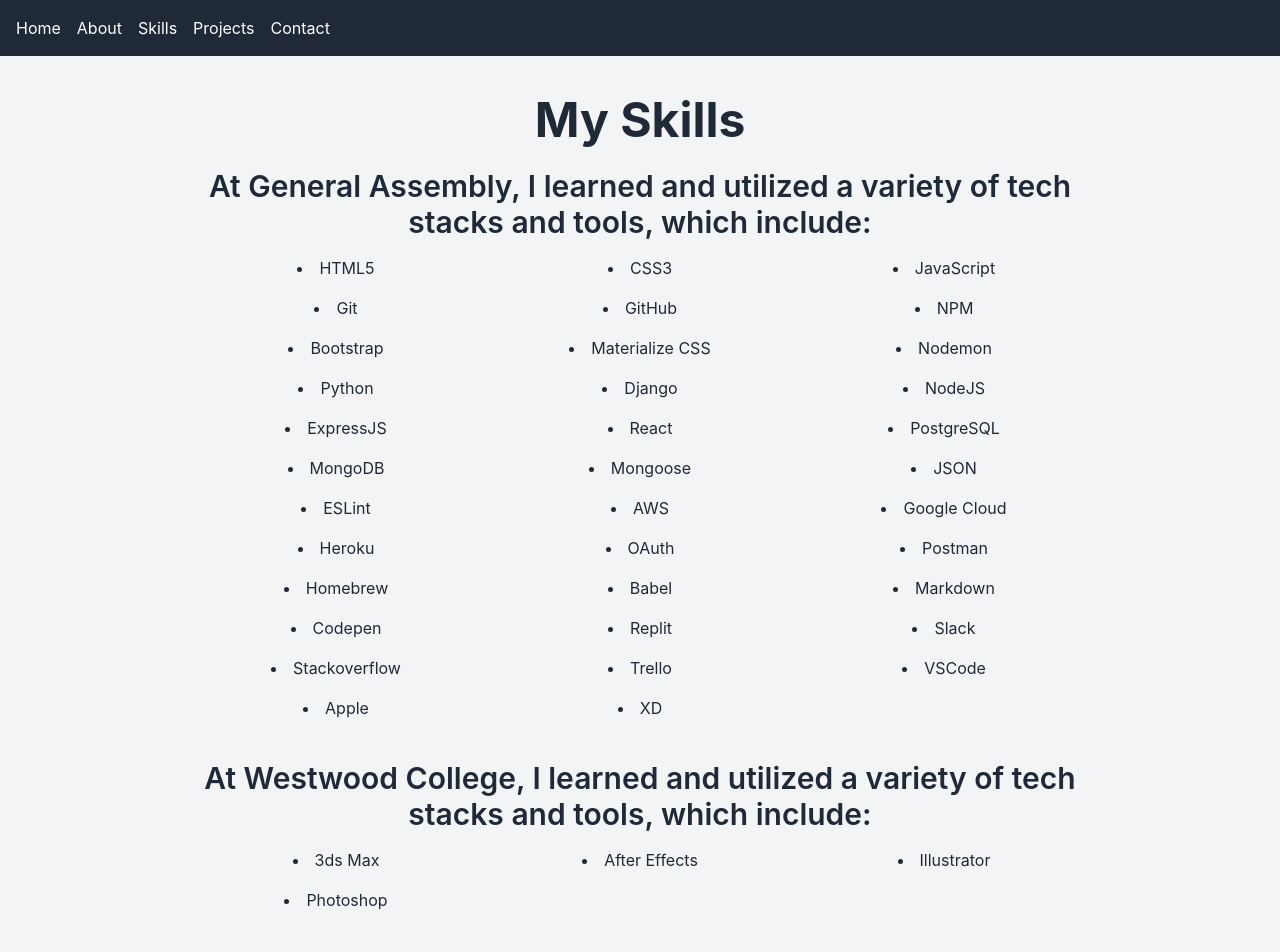
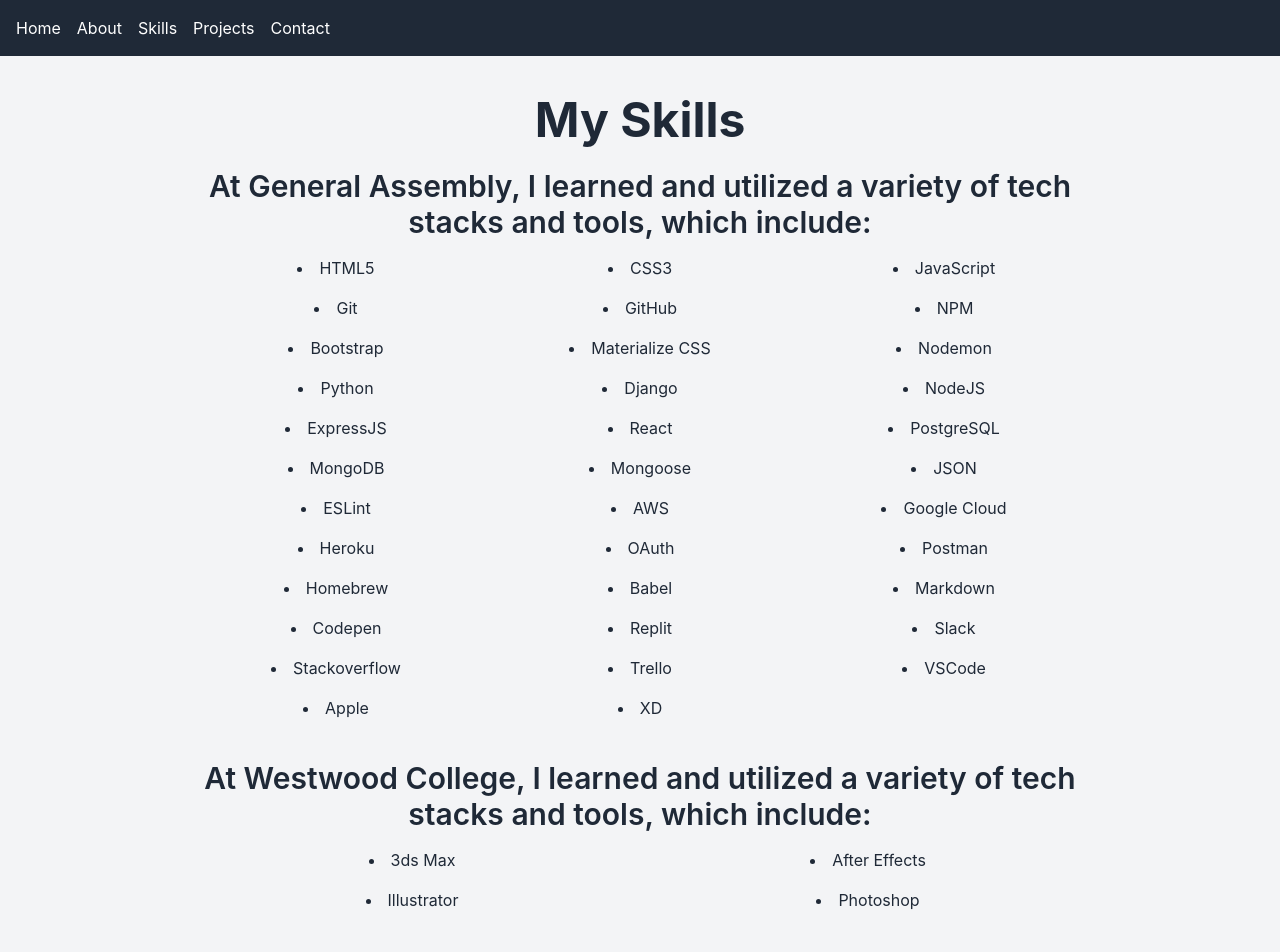
Before and after one commit to tatsuyax25/my-portfolio, a Next.js app: page /skills in a window 1280 px wide. Shown: the top 952 px of the page. Built offline with nearby package versions, Linux system fonts and the light colour scheme.

Commit message:
Update Skills page for mobile devices

```diff
--- a/app/skills/page.js
+++ b/app/skills/page.js
@@ -13,7 +13,7 @@ export default function Skills() {
             At General Assembly, I learned and utilized a variety of tech stacks
             and tools, which include:
           </h3>
-          <ul className="grid grid-cols-1 md:grid-cols-2 lg:grid-cols-3 gap-4 list-disc list-inside text-gray-800">
+          <ul className="grid grid-cols-1 sm:grid-cols-2 md:grid-cols-2 lg:grid-cols-3 gap-4 list-disc list-inside text-gray-800">
             <li>HTML5</li>
             <li>CSS3</li>
             <li>JavaScript</li>
@@ -57,7 +57,7 @@ export default function Skills() {
             At Westwood College, I learned and utilized a variety of tech stacks
             and tools, which include:
           </h3>
-          <ul className="grid grid-cols-1 md:grid-cols-2 lg:grid-cols-3 gap-4 list-disc list-inside text-gray-800">
+          <ul className="grid grid-cols-1 sm:grid-cols-2 md:grid-cols-2 gap-4 list-disc list-inside text-gray-800">
             <li>3ds Max</li>
             <li>After Effects</li>
             <li>Illustrator</li>
@@ -70,7 +70,7 @@ export default function Skills() {
             I am expanding my knowledge and skills by learning additional tech
             stacks and tools:
           </h3>
-          <ul className="grid grid-cols-1 md:grid-cols-2 lg:grid-cols-3 gap-4 list-disc list-inside text-gray-800">
+          <ul className="grid grid-cols-1 sm:grid-cols-2 md:grid-cols-2 lg:grid-cols-3 gap-4 list-disc list-inside text-gray-800">
             <li>Angular</li>
             <li>Apache</li>
             <li>Astro</li>
```
